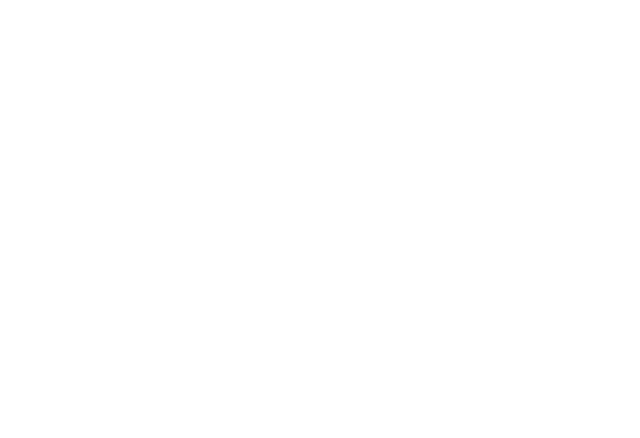
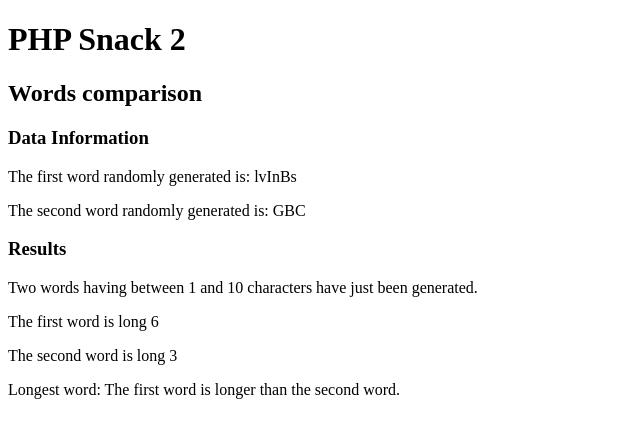
Before and after one commit to PatriziaCrimi/php-snacks-blocco-1a, a PHP site: page / in a window 1280 px wide. Before the commit the part shown is empty. Shown: the top 438 px of the page, without its empty margins (0-640 px from the left). Run offline with PHP 8.4, Linux system fonts and the light colour scheme.

Commit message:
Exercise two completed

```diff
--- a/php-snack2/index.php
+++ b/php-snack2/index.php
@@ -1,18 +1,121 @@
 <?php
 /* ISTRUZIONI
 Comparazione di due parole.
+Genera due parole casuali.
 Il software stampa prima la parola più corta, poi la parola più lunga.
 */
 
 // Variables initialization
+$title = 'PHP Snack 2';
+$subtitle = 'Words comparison';
+$min = 1;
+$max = 10;
+$first_word_length = rand($min, $max);
+$second_word_length = rand($min, $max);
+$first_word = getRandomWord($first_word_length);
+$second_word = getRandomWord($second_word_length);
+
+// *********** Check words' length ***********
+if(strlen($first_word) > strlen($second_word)) {
+  // First word longer
+  $message = 'The first word is longer than the second word.';
+} else if(strlen($first_word) < strlen($second_word)) {
+  // Second word longer
+  $message = 'The second word is longer than the first word.';
+} else {
+  // The two words have the same length
+  $message = 'The two words have the same length';
+}
+
+// FUNCTIONS
+function getRandomWord($len) {
+    $word = array_merge(range('a', 'z'), range('A', 'Z'));
+    shuffle($word);
+    return substr(implode($word), 0, $len);
+}
 ?>
 <!DOCTYPE html>
 <html lang="en" dir="ltr">
   <head>
     <meta charset="utf-8">
     <title>PHP Snack 2</title>
+    <meta name="viewport" content="width=device-width, initial-scale=1.0">
+    <link rel="preconnect" href="https://fonts.gstatic.com">
+    <link href="https://fonts.googleapis.com/css2?family=Nunito:wght@300;400;600;700;800;900&display=swap" rel="stylesheet">
+    <link rel="stylesheet" href="https://use.fontawesome.com/releases/v5.15.1/css/all.css" integrity="sha384-vp86vTRFVJgpjF9jiIGPEEqYqlDwgyBgEF109VFjmqGmIY/Y4HV4d3Gp2irVfcrp" crossorigin="anonymous">
+    <link rel="stylesheet" href="../style.css">
   </head>
   <body>
-
+    <div id="page-wrapper">
+      <div class="container">
+        <div class="row">
+          <h1>
+            <?php echo $title; ?>
+          </h1>
+        </div>
+        <div class="row">
+          <h2>
+            <?php echo $subtitle; ?>
+          </h2>
+        </div>
+        <div class="row">
+          <!-- Printing data -->
+          <div id="data-info">
+            <h3>Data Information</h3>
+            <p>
+              The first word randomly generated is:
+              <?php
+                echo $first_word;
+              ?>
+            </p>
+            <p>
+              The second word randomly generated is:
+              <?php
+              echo $second_word;
+              ?>
+            </p>
+          </div>
+        </div>
+        <div class="row">
+          <!-- Results -->
+          <div id="results">
+            <h3>Results</h3>
+            <div class="message">
+              <p>
+                Two words having between
+                <?php
+                echo number_format($min, 0, ",", ".");;
+                ?>
+                and
+                <?php
+                echo number_format($max, 0, ",", ".");;
+                ?>
+                characters have just been generated.
+              </p>
+              <p>The first word is long
+                <?php
+                echo $first_word_length;
+                ?>
+              </p>
+              <p>The second word is long
+                <?php
+                echo $second_word_length;
+                ?>
+              </p>
+            </div>
+            <div class="results-box">
+              <p>
+                <span>
+                  Longest word:
+                </span>
+                <?php
+                  echo $message;
+                ?>
+              </p>
+            </div>
+          </div>
+        </div>
+      </div>  <!-- End of container -->
+    </div>  <!-- End of page wrapper -->
   </body>
 </html>
```
